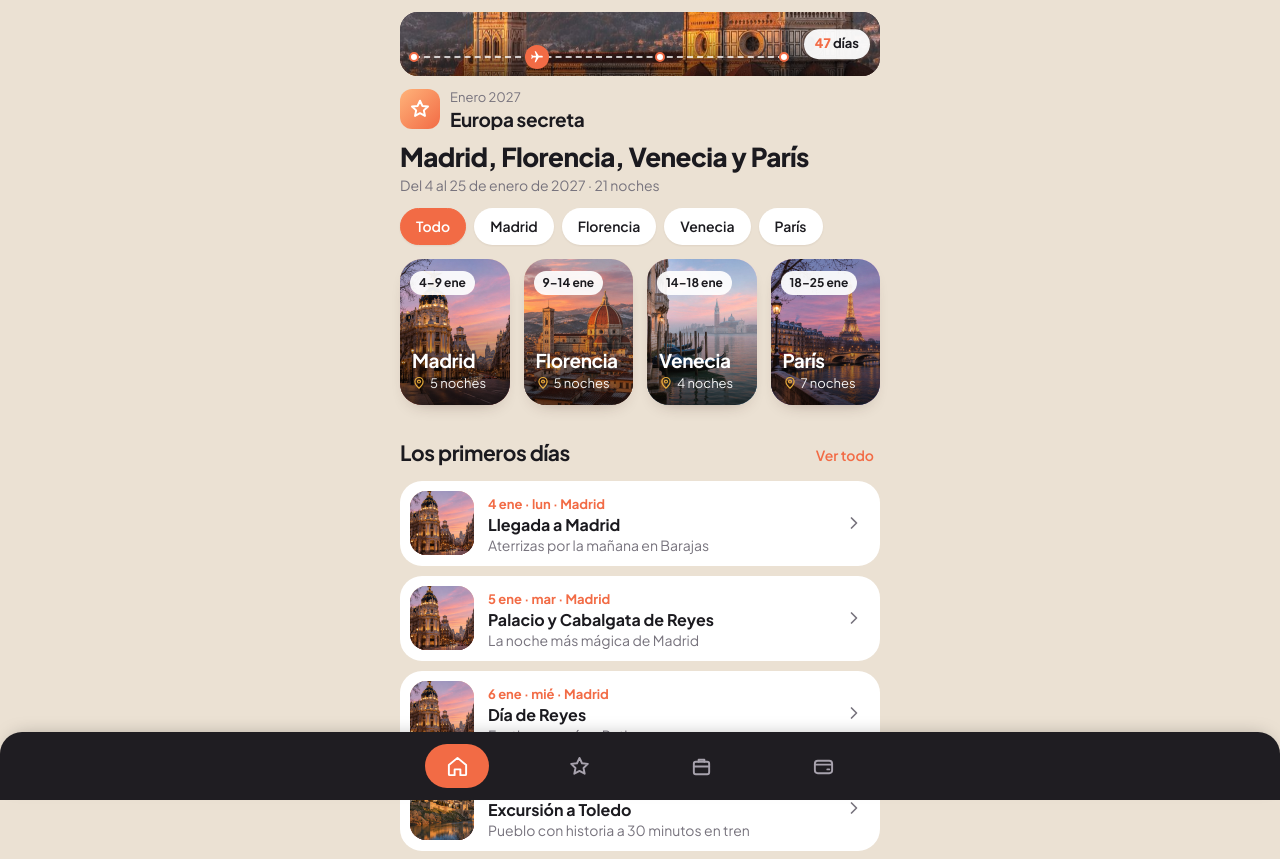
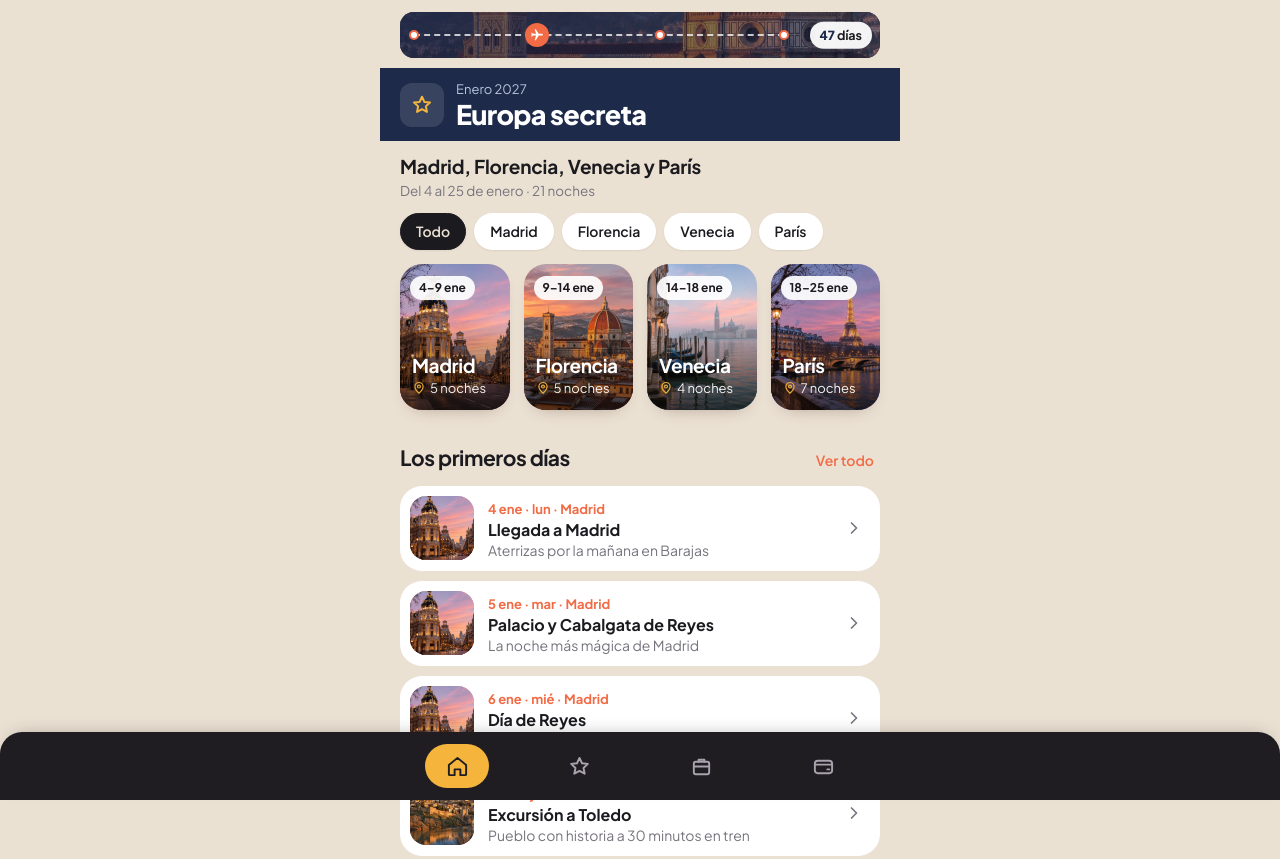
Before and after one commit to javierov/demo-europa-secreta, a plain HTML site: page index.html in a window 1280 px wide. Shown: the top 859 px of the page. Drawn offline with Linux system fonts and the light colour scheme.

Commit message:
Add files via upload

```diff
--- a/index.html
+++ b/index.html
@@ -22,7 +22,7 @@
 :root{color-scheme:light dark;
 --bg:light-dark(#ebe1d3,#121014);--ink:light-dark(#1b1a1f,#f4f1ee);--soft:light-dark(#77737d,#a8a3ad);--line:light-dark(#ddd1c1,#2a2630);
 --card:light-dark(#ffffff,#1d1a21);--tint:light-dark(#f4eee6,#26222b);--coral:#f26b45;--coralT:light-dark(#fde9e2,#3a2420);--dark:#1f1d22;
---mad:#d4523f;--flo:#4f8a5b;--ven:#2a8aa6;--par:#6c5fc7;--gold:#f5b53d}
+--band:light-dark(#22325a,#1f2d52);--mad:#d4523f;--flo:#4f8a5b;--ven:#2a8aa6;--par:#6c5fc7;--gold:#f5b53d}
 :root[data-theme=light]{color-scheme:light}:root[data-theme=dark]{color-scheme:dark}
 *{box-sizing:border-box;min-width:0}
 html{-webkit-tap-highlight-color:transparent}
@@ -38,34 +38,35 @@ section[hidden]{display:none}
 .ph img{position:absolute;inset:0;width:100%;height:100%;object-fit:cover;opacity:0;transition:opacity .4s}
 .ph img.ok{opacity:1}
 .scrim::after{content:"";position:absolute;inset:0;background:linear-gradient(180deg,rgb(0 0 0/0) 40%,rgb(0 0 0/.62))}
-.bnr{position:relative;height:64px;margin:0 20px 12px;border-radius:18px;overflow:hidden;background:#3a2a3a}
+.bnr{position:relative;height:46px;margin:0 20px;border-radius:14px;overflow:hidden;background:#1d2a4a}
 .bnr img{position:absolute;inset:0;width:100%;height:100%;object-fit:cover;opacity:0;animation:bf 16s infinite}
 .bnr img:nth-child(2){animation-delay:4s}.bnr img:nth-child(3){animation-delay:8s}.bnr img:nth-child(4){animation-delay:12s}
 @keyframes bf{0%{opacity:0;transform:scale(1.12)}6%{opacity:1}25%{opacity:1}31%{opacity:0;transform:scale(1)}100%{opacity:0}}
-.bnr::after{content:"";position:absolute;inset:0;background:linear-gradient(180deg,rgb(0 0 0/0) 35%,rgb(0 0 0/.55))}
-.rt{position:absolute;z-index:2;left:14px;right:96px;bottom:12px;height:14px;color:#fff}
+.bnr::after{content:"";position:absolute;inset:0;background:linear-gradient(90deg,rgb(18 30 66/.72),rgb(18 30 66/.45));z-index:1}
+.rt{position:absolute;z-index:2;left:14px;right:96px;top:50%;margin-top:-7px;height:14px;color:#fff}
 .rt::before{content:"";position:absolute;left:0;right:0;top:6px;border-top:2px dashed rgb(255 255 255/.75)}
 .rt span{position:absolute;top:2px;width:10px;height:10px;margin-left:-5px;border-radius:50%;background:#fff;border:2.5px solid var(--coral)}
-.bcd{position:absolute;z-index:2;right:10px;top:50%;transform:translateY(-50%);background:rgb(255 255 255/.94);color:#1b1a1f;border-radius:999px;padding:5px 11px;font-size:13px;font-weight:700;white-space:nowrap}
-.bcd b{color:var(--coral);font-weight:800}
+.bcd{position:absolute;z-index:2;right:8px;top:50%;transform:translateY(-50%);background:rgb(255 255 255/.94);color:#1b1a1f;border-radius:999px;padding:4px 10px;font-size:12.5px;font-weight:700;white-space:nowrap}
+.bcd b{color:#1d2a4a;font-weight:800}
 .pl{position:absolute;top:-5px;width:24px;height:24px;margin-left:-12px;border-radius:50%;background:var(--coral);display:grid;place-items:center;animation:pv 16s infinite}
 .pl svg{width:14px;height:14px;transform:rotate(90deg)}
 @keyframes pv{0%,18%{left:0%}25%,43%{left:33.3%}50%,68%{left:66.6%}75%,93%{left:100%}100%{left:0%}}
 @media (prefers-reduced-motion:reduce){.bnr img,.pl{animation:none}.bnr img:first-child{opacity:1}.pl{left:0}}
 /* cabecera */
-.hd{display:grid;grid-template-columns:40px minmax(0,1fr);gap:10px;align-items:center}
-.av{width:40px;height:40px;border-radius:12px;background:linear-gradient(135deg,#ffb37a,var(--coral));color:#fff;display:grid;place-items:center;font-weight:800;font-size:19px}
-.hd small{display:block;color:var(--soft);font-size:13px;white-space:nowrap;overflow:hidden;text-overflow:ellipsis}
-.hd b{display:block;font-size:19px;font-weight:700;letter-spacing:-.02em;line-height:1.2;white-space:nowrap;overflow:hidden;text-overflow:ellipsis}
+.hd{display:grid;grid-template-columns:44px minmax(0,1fr);gap:12px;align-items:center;background:#1d2a4a;color:#fff;margin:10px -20px 0;padding:12px 20px}
+.av{width:44px;height:44px;border-radius:12px;background:rgb(255 255 255/.12);color:var(--gold);display:grid;place-items:center;font-weight:800;font-size:19px}
+.hd small{display:block;color:#b9c3dc;font-size:13px;white-space:nowrap;overflow:hidden;text-overflow:ellipsis}
+.hd b{display:block;font-size:clamp(22px,6.4vw,27px);font-weight:800;letter-spacing:-.025em;line-height:1.1;white-space:nowrap;overflow:hidden;text-overflow:ellipsis}
 .cd{background:var(--dark);color:#fff;border-radius:999px;padding:6px 12px 6px 6px;display:flex;align-items:center;gap:7px;white-space:nowrap}
 .cd i{width:28px;height:28px;border-radius:50%;background:var(--coral);display:grid;place-items:center;font-style:normal;font-weight:800;font-size:13px}
 .cd span{font-size:13px;font-weight:600;line-height:1}
-h1{font-size:clamp(20px,5.6vw,26px);line-height:1.15;letter-spacing:-.02em;font-weight:800;margin:12px 0 0;text-wrap:balance}
-.lead{color:var(--soft);margin:3px 0 0;font-size:14px}
+h1{font-size:clamp(26px,7vw,32px);line-height:1.1;letter-spacing:-.025em;font-weight:800;margin:20px 0 0;text-wrap:balance}
+.cities{font-size:clamp(16px,4.4vw,19px);line-height:1.25;letter-spacing:-.01em;font-weight:700;margin:14px 0 0;text-wrap:balance}
+.lead{color:var(--soft);margin:2px 0 0;font-size:13.5px}
 .chips{display:flex;gap:8px;overflow-x:auto;padding:12px 20px 2px;scrollbar-width:none}
 .chips::-webkit-scrollbar{display:none}
 .chips button{flex:none;border:1.5px solid transparent;background:var(--card);box-shadow:0 1px 2px rgb(80 50 20/.08);border-radius:999px;padding:7px 15px;font-weight:600;font-size:14px;cursor:pointer;white-space:nowrap}
-.chips button.on{background:var(--coral);border-color:var(--coral);color:#fff}
+.chips button.on{background:var(--ink);border-color:var(--ink);color:var(--bg)}
 h2{font-size:21px;font-weight:700;letter-spacing:-.02em;margin:26px 0 12px;display:flex;justify-content:space-between;align-items:baseline}
 h2 a,h2 button{font-size:14px;font-weight:600;color:var(--coral);background:none;border:0;cursor:pointer;text-decoration:none}
 /* carrusel */
@@ -213,7 +214,7 @@ input:focus,select:focus{outline:none;border-color:var(--coral)}
 nav.tabs{position:fixed;left:0;right:0;bottom:0;height:calc(68px + env(safe-area-inset-bottom));padding:0 max(16px,calc((100% - 520px)/2 + 16px)) env(safe-area-inset-bottom);background:var(--dark);border-radius:22px 22px 0 0;display:grid;grid-template-columns:repeat(4,minmax(0,1fr));align-items:center;justify-items:center;z-index:9;box-shadow:0 -6px 20px -12px rgb(0 0 0/.4)}
 nav.tabs button{border:0;background:none;color:#a7a2ad;height:44px;width:64px;border-radius:22px;display:grid;place-items:center;cursor:pointer;transition:background .2s,color .2s}
 nav.tabs svg{width:23px;height:23px}
-nav.tabs button[aria-selected=true]{background:var(--coral);color:#fff}
+nav.tabs button[aria-selected=true]{background:var(--gold);color:#1f1d22}
 :focus-visible{outline:3px solid color-mix(in srgb,var(--coral) 60%,transparent);outline-offset:2px}
 @media (prefers-reduced-motion:reduce){.sec.open .txt{animation:none}*{scroll-behavior:auto}}
 @media(min-width:600px){.car{display:grid;gap:14px;grid-template-columns:repeat(4,minmax(0,1fr));overflow:visible}.cc{width:auto;max-width:none}}
@@ -228,8 +229,8 @@ nav.tabs button[aria-selected=true]{background:var(--coral);color:#fff}
     <div class="rt"><span style="left:0"></span><span style="left:33.3%"></span><span style="left:66.6%"></span><span style="left:100%"></span><i class="pl"><svg viewBox="0 0 24 24" fill="#fff"><path d="M21 16v-2l-8-5V3.5a1.5 1.5 0 0 0-3 0V9l-8 5v2l8-2.5V19l-2 1.5V22l3.5-1 3.5 1v-1.5L13 19v-5.5z"/></svg></i></div><span class="bcd" id="count"></span></div>
   <div class="pad">
     <div class="hd"><div class="av" aria-hidden="true"><svg viewBox="0 0 24 24" width="22" height="22" fill="none" stroke="currentColor" stroke-width="2.2" stroke-linecap="round" stroke-linejoin="round"><path d="M12 3l2.6 5.6 6.1.7-4.5 4.2 1.2 6L12 16.6 6.6 19.5l1.2-6L3.3 9.3l6.1-.7z"/></svg></div><div><small>Enero 2027</small><b>Europa secreta</b></div></div>
-    <h1>Madrid, Florencia, Venecia y París</h1>
-    <p class="lead">Del 4 al 25 de enero de 2027 · 21 noches</p>
+    <p class="cities">Madrid, Florencia, Venecia y París</p>
+    <p class="lead">Del 4 al 25 de enero · 21 noches</p>
   </div>
   <div class="chips" id="chips"></div>
   <div class="car" id="car"></div>
```
